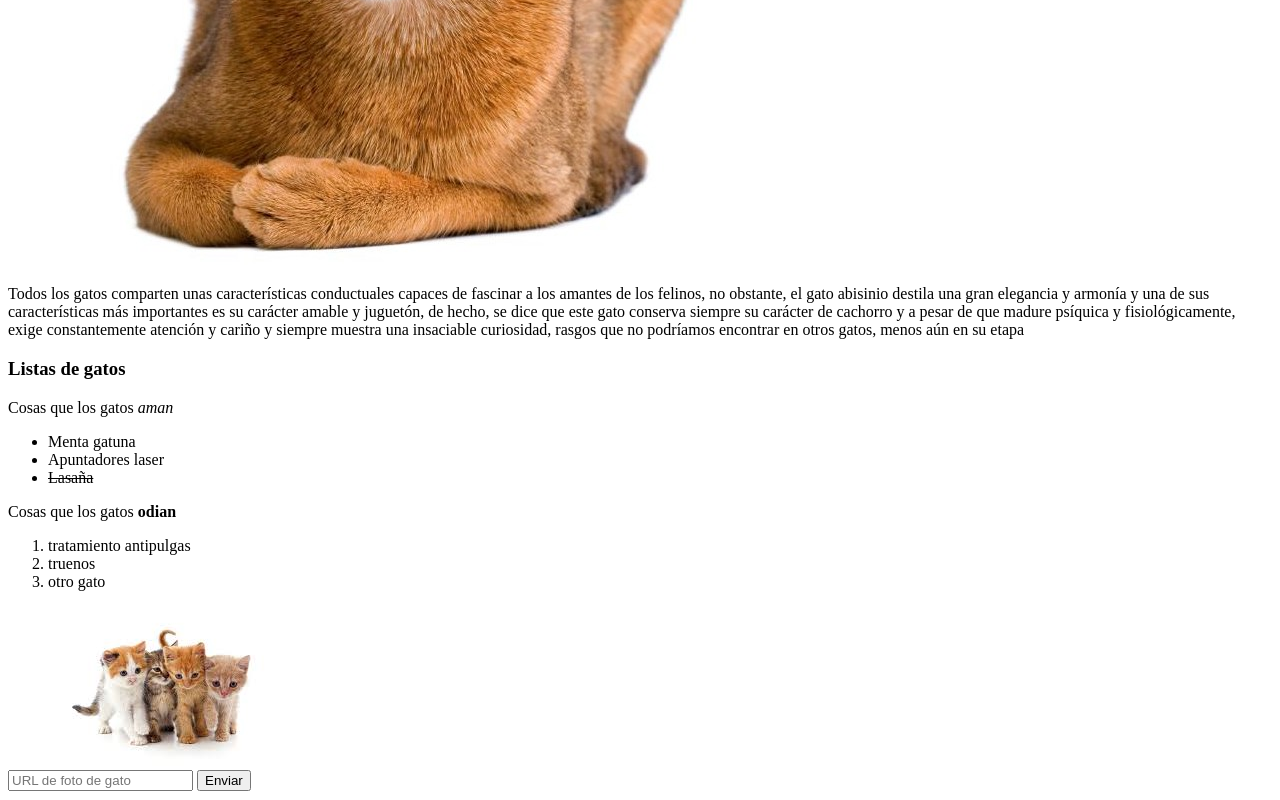
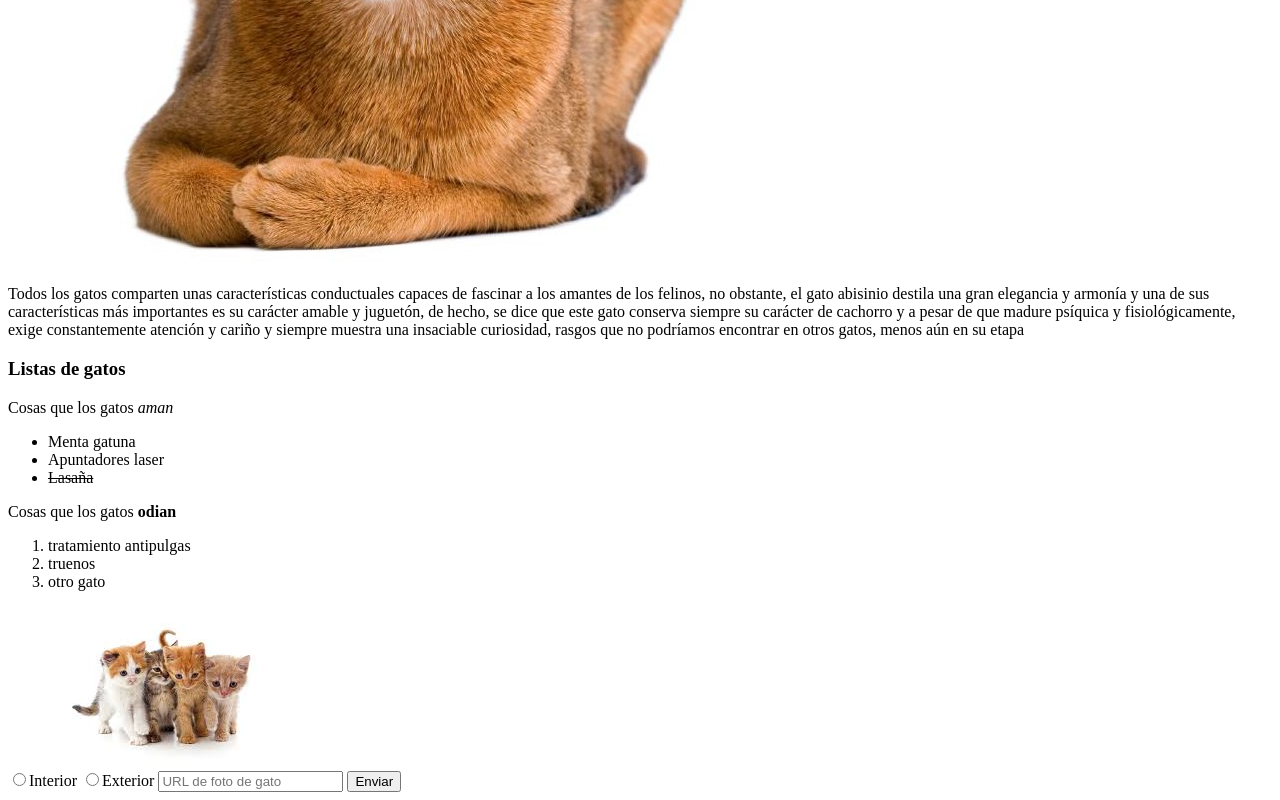
Before and after one commit to pchavez91/Curso-html-y-css, a plain HTML site: page index.html in a window 1280 px wide. Shown: the part 4382-5182 px from the top of the page. Drawn offline with Linux system fonts and the light colour scheme.

Commit message:
se agrega botones de radio

```diff
--- a/index.html
+++ b/index.html
@@ -70,6 +70,10 @@
       <img src="imagenes/gatos.jpg"alt="imagen de gatitos">
 
       <form action="/enviar-respuesta">
+        <label for="interior"><input id="interior" type="radio">Interior</label>
+        <label for="exterior"><input id="exterior" type="radio">Exterior</label>
+
+
         <input type="text" placeholder="URL de foto de gato" required>
         <button type="submit">Enviar</button>
 
```
